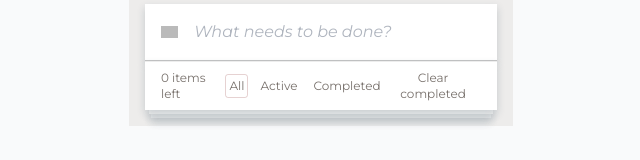
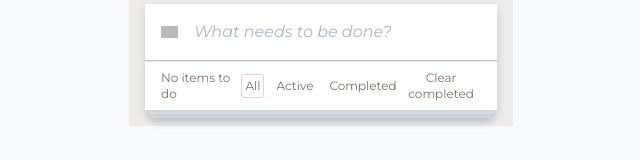
Before and after one commit to i0ji/t_todo_app, a React (Vite) app: page / in a window 1280 px wide. Shown: the part 180-340 px from the top of the page, without its empty margins (319-959 px from the left). Built offline with nearby package versions, Linux system fonts and the light colour scheme; grey boxes are pictures that could not be loaded.

Commit message:
style: small logic button touches

```diff
--- a/src/components/TaskList.tsx
+++ b/src/components/TaskList.tsx
@@ -28,6 +28,24 @@ export default function TaskList({
         setFilter(filter);
     };
 
+    let itemsLeftCounter = 'No items to do';
+
+    switch (itemsLeft) {
+        case 0:
+            itemsLeftCounter = 'No items to do';
+            break;
+        case 1:
+            itemsLeftCounter = '1 item left';
+            break;
+        default: {
+            itemsLeftCounter = `${itemsLeft} items left`;
+            break;
+        }
+    }
+
+
+
+
     return (
         <>
             <section className={styles.taskList}>
@@ -40,7 +58,7 @@ export default function TaskList({
 
             </section>
             <div className={styles.taskListControl}>
-                <p>{itemsLeft} {itemsLeft == 1 ? "item" : "items"} left</p>
+                <p>{itemsLeftCounter}</p>
                 <div>
                     <button
                         onClick={() => handleFilterChange('all')}
--- a/src/components/components.module.scss
+++ b/src/components/components.module.scss
@@ -99,7 +99,7 @@
 
 .taskListControl {
   @apply grid items-center text-xs text-stone-500 bg-white px-4 z-30 relative;
-  grid-template-columns: 20% 50% 30%;
+  grid-template-columns: 25% 50% 25%;
   font-weight: 400;
   border-top: 1px solid rgba(128, 128, 128, 0.144);
   box-shadow: 0px 4px 8px 0px rgba(34, 60, 80, 0.2);
```
Also changed, not shown: 1 other file (tests, documents, lock files or other folders).
